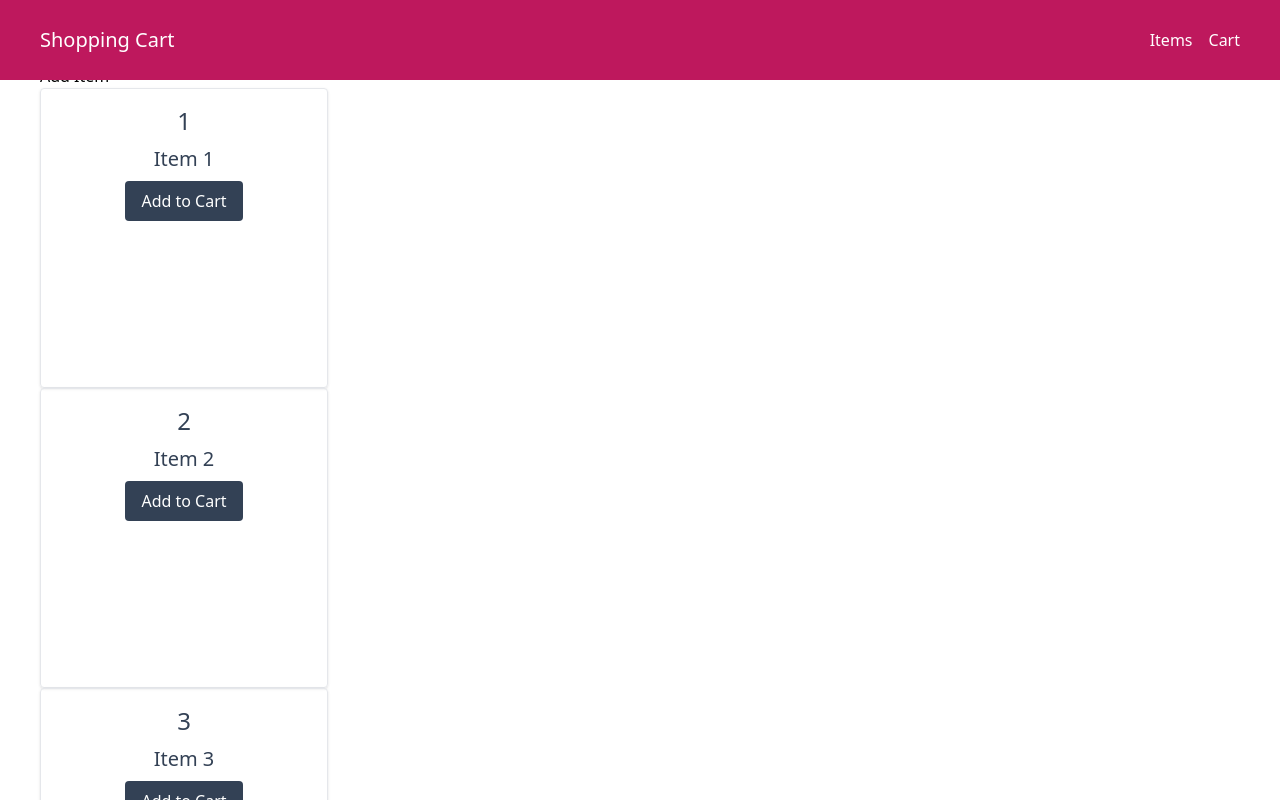
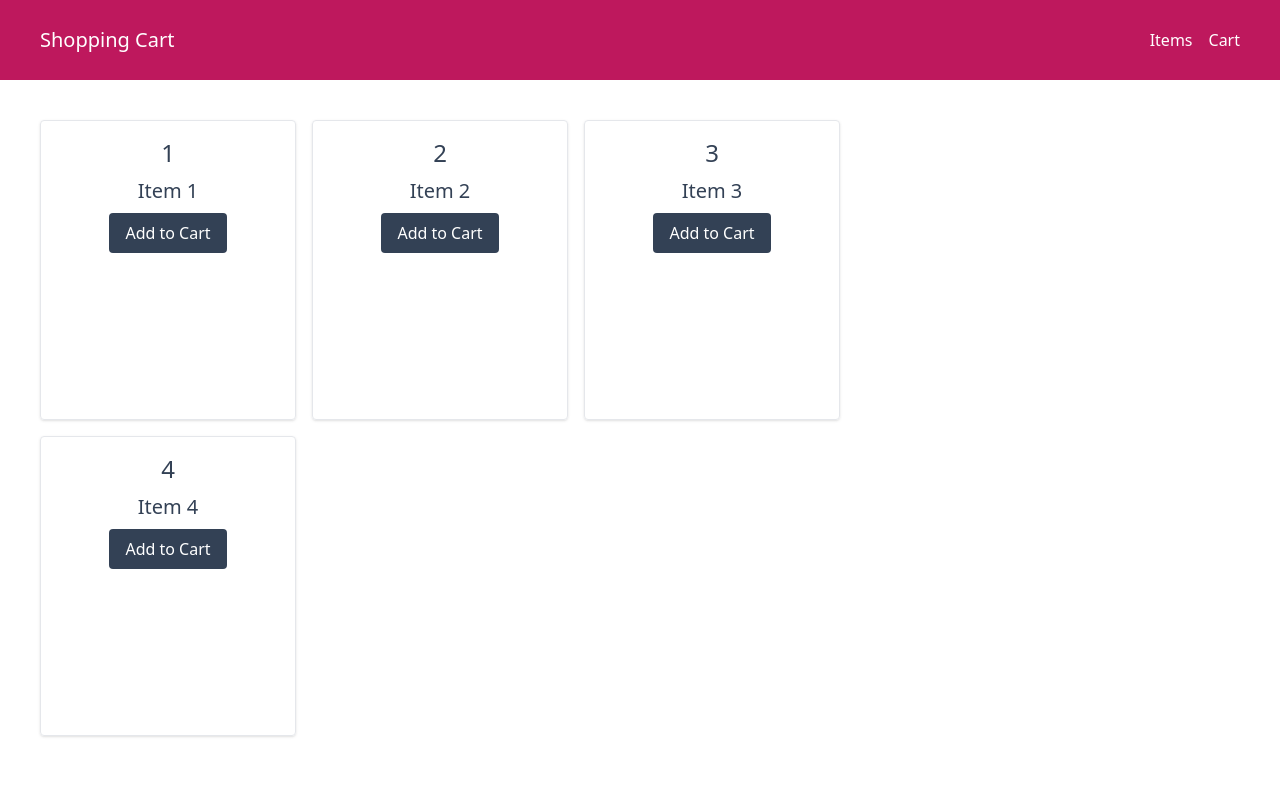
Before and after one commit to Sandun-Induranga/React-Redux-Shopping-Cart, a React (Create React App) app: page / in a window 1280 px wide. Shown: the top 800 px of the page. Built offline with nearby package versions, Linux system fonts and the light colour scheme.

Commit message:
Shopping Cart Updated

```diff
--- a/src/components/ShoppingCart.js
+++ b/src/components/ShoppingCart.js
@@ -16,13 +16,18 @@ const ShoppingCart = ({ items, addItem, removeItem }) => {
   };
 
   return (
-    <div>
-      <h1>Shopping Cart</h1>
-      <button onClick={handleAddItem}>Add Item</button>
+    <div className="flex w-full mt-20">
+      <section className="w-2/3">
+        {/* <h1>Shopping Cart</h1>
+        <button onClick={handleAddItem}>Add Item</button> */}
+        <aside className="grid grid-cols-3 gap-4">
           <Item id={1} name="Item 1" />
           <Item id={2} name="Item 2" />
           <Item id={3} name="Item 3" />
           <Item id={4} name="Item 4" />
+        </aside>
+      </section>
+      <section>
         <ul>
           {items.map((item) => (
             <li key={item.id}>
@@ -31,6 +36,7 @@ const ShoppingCart = ({ items, addItem, removeItem }) => {
             </li>
           ))}
         </ul>
+      </section>
     </div>
   );
 };
--- a/src/pages/Home.js
+++ b/src/pages/Home.js
@@ -3,7 +3,7 @@ import ShoppingCart from "../components/ShoppingCart";
 
 const Home = () => {
   return (
-    <div className="grid grid-cols-4 gap-4 p-10">
+    <div className="p-10">
       <ShoppingCart />
     </div>
   );
```
Lines whose indentation alone changed are shown as unchanged.
